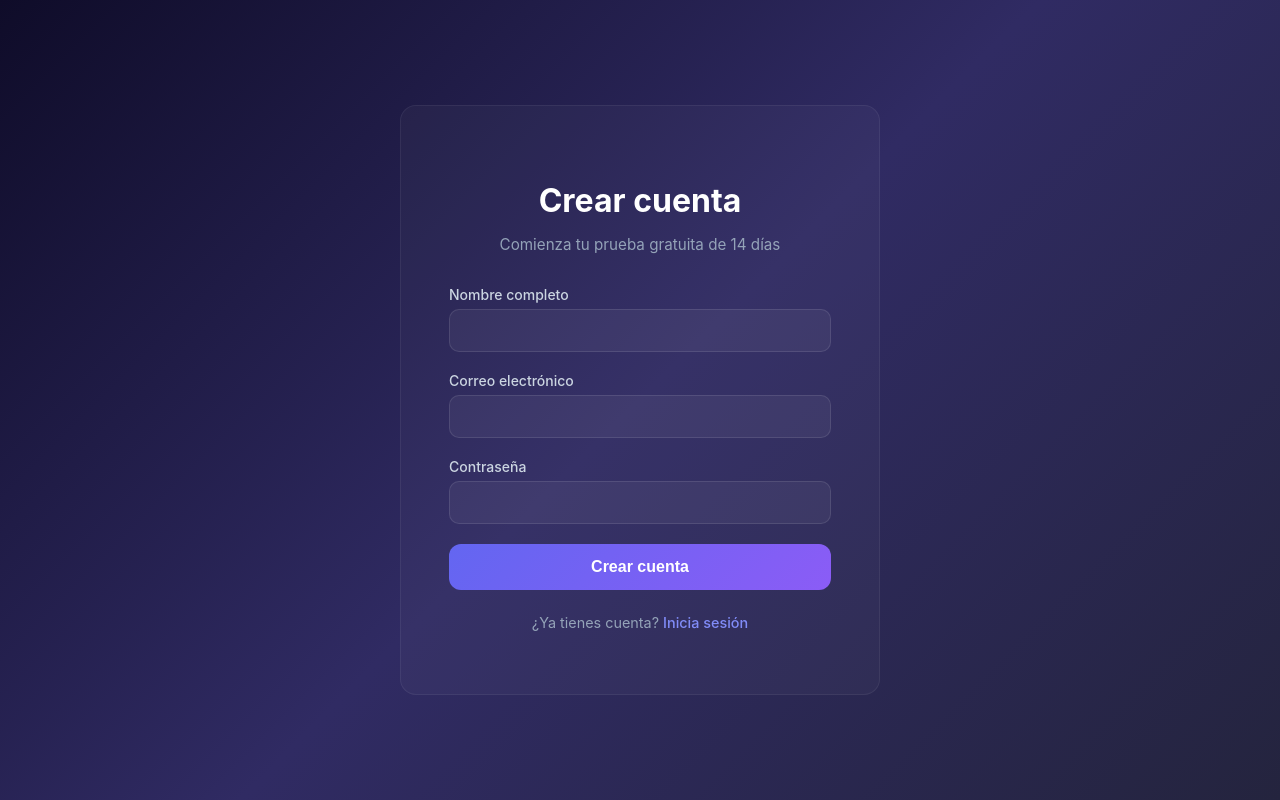
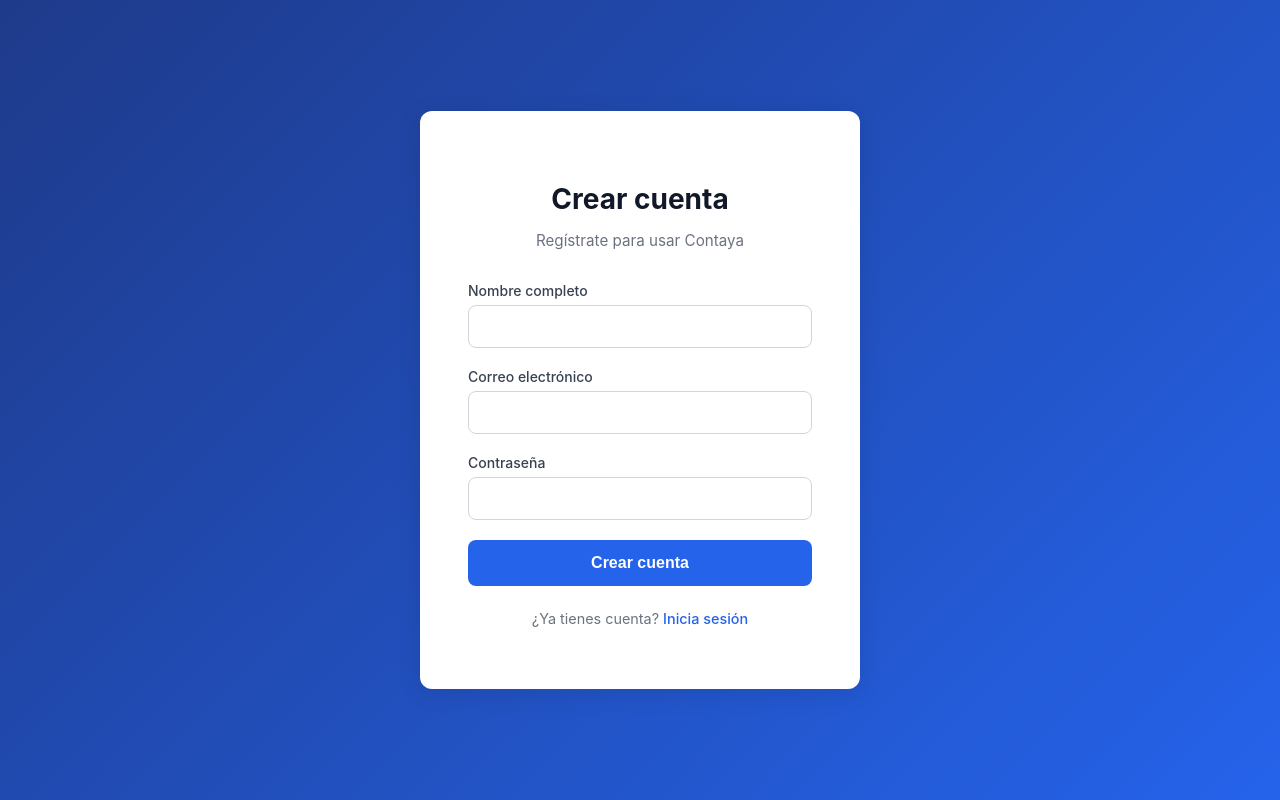
Before and after one commit to luis1929/contaya, a React (Vite) app in the folder frontend/: page /register in a window 1280 px wide. Built offline with nearby package versions, Linux system fonts and the light colour scheme.

Commit message:
redesign: todas las páginas al estilo facturatech (blanco/azul)

```diff
--- a/frontend/src/pages/Clients.jsx
+++ b/frontend/src/pages/Clients.jsx
@@ -2,33 +2,20 @@ import { useState, useEffect } from 'react';
 import { useNavigate } from 'react-router-dom';
 
 const s = {
-  page: { minHeight: '100vh', background: '#0f0c29', color: '#fff', fontFamily: 'system-ui, sans-serif' },
-  top: {
-    display: 'flex', justifyContent: 'space-between', alignItems: 'center',
-    padding: '1.5rem 2rem', borderBottom: '1px solid rgba(255,255,255,0.06)',
-  },
-  logo: { fontSize: '1.25rem', fontWeight: '700', color: '#818cf8' },
-  logout: {
-    background: 'none', border: '1px solid rgba(255,255,255,0.1)',
-    color: '#94a3b8', padding: '0.5rem 1rem', borderRadius: '8px',
-    cursor: 'pointer', fontSize: '0.85rem',
-  },
+  page: { minHeight: '100vh', background: '#f8fafc', color: '#111827', fontFamily: 'system-ui, sans-serif' },
+  top: { display: 'flex', justifyContent: 'space-between', alignItems: 'center', padding: '1rem 2rem', borderBottom: '1px solid #e5e7eb', background: '#fff' },
+  logo: { fontSize: '1.25rem', fontWeight: '700', color: '#1e40af' },
+  logout: { background: 'none', border: '1px solid #d1d5db', color: '#4b5563', padding: '0.5rem 1rem', borderRadius: '8px', cursor: 'pointer', fontSize: '0.85rem' },
   main: { maxWidth: '1200px', margin: '0 auto', padding: '2rem' },
   title: { fontSize: '1.5rem', fontWeight: '700', marginBottom: '0.5rem' },
-  subtitle: { color: '#94a3b8', fontSize: '0.9rem', marginBottom: '2rem' },
+  subtitle: { color: '#6b7280', fontSize: '0.9rem', marginBottom: '2rem' },
   grid: { display: 'grid', gridTemplateColumns: 'repeat(auto-fit, minmax(280px, 1fr))', gap: '1rem' },
-  card: {
-    background: 'rgba(255,255,255,0.03)', border: '1px solid rgba(255,255,255,0.06)',
-    borderRadius: '12px', padding: '1.25rem',
-  },
-  cardName: { fontSize: '1.1rem', fontWeight: '700', color: '#fff', marginBottom: '0.5rem' },
-  cardStat: { color: '#94a3b8', fontSize: '0.85rem', marginBottom: '0.25rem' },
-  cardValue: { color: '#818cf8', fontWeight: '600' },
-  empty: { textAlign: 'center', color: '#64748b', padding: '3rem', fontSize: '0.9rem' },
-  loading: {
-    display: 'flex', alignItems: 'center', justifyContent: 'center',
-    minHeight: '100vh', color: '#94a3b8', fontSize: '1rem',
-  },
+  card: { background: '#fff', border: '1px solid #e5e7eb', borderRadius: '12px', padding: '1.25rem' },
+  cardName: { fontSize: '1.1rem', fontWeight: '700', color: '#111827', marginBottom: '0.5rem' },
+  cardStat: { color: '#6b7280', fontSize: '0.85rem', marginBottom: '0.25rem' },
+  cardValue: { color: '#2563eb', fontWeight: '600' },
+  empty: { textAlign: 'center', color: '#9ca3af', padding: '3rem', fontSize: '0.9rem' },
+  loading: { display: 'flex', alignItems: 'center', justifyContent: 'center', minHeight: '100vh', color: '#6b7280', fontSize: '1rem' },
 };
 
 function fmt(n) {
@@ -68,7 +55,7 @@ export default function Clients() {
       <div style={s.top}>
         <span style={s.logo}>Contaya</span>
         <div>
-          <a href="/dashboard" style={{ color: '#94a3b8', textDecoration: 'none', fontSize: '0.9rem', marginRight: '1rem' }}>← Dashboard</a>
+          <a href="/dashboard" style={{ color: '#4b5563', textDecoration: 'none', fontSize: '0.9rem', fontWeight: '500', marginRight: '1rem' }}>← Dashboard</a>
           <button style={s.logout} onClick={handleLogout}>Cerrar sesión</button>
         </div>
       </div>
--- a/frontend/src/pages/Dashboard.jsx
+++ b/frontend/src/pages/Dashboard.jsx
@@ -3,61 +3,56 @@ import { api } from '../services/api';
 import { Link, useNavigate } from 'react-router-dom';
 
 const s = {
-  page: {
-    minHeight: '100vh',
-    background: '#0f0c29',
-    color: '#fff',
-    fontFamily: 'system-ui, sans-serif',
-  },
+  page: { minHeight: '100vh', background: '#f8fafc', color: '#111827', fontFamily: 'system-ui, sans-serif' },
   top: {
     display: 'flex', justifyContent: 'space-between', alignItems: 'center',
-    padding: '1.5rem 2rem', borderBottom: '1px solid rgba(255,255,255,0.06)',
+    padding: '1rem 2rem', borderBottom: '1px solid #e5e7eb', background: '#fff',
   },
-  logo: { fontSize: '1.25rem', fontWeight: '700', color: '#818cf8' },
-  topLink: { color: '#94a3b8', textDecoration: 'none', fontSize: '0.85rem', marginRight: '1rem' },
+  logo: { fontSize: '1.25rem', fontWeight: '700', color: '#1e40af' },
+  topLink: { color: '#4b5563', textDecoration: 'none', fontSize: '0.85rem', marginRight: '1rem', fontWeight: '500' },
   logout: {
-    background: 'none', border: '1px solid rgba(255,255,255,0.1)',
-    color: '#94a3b8', padding: '0.5rem 1rem', borderRadius: '8px',
+    background: 'none', border: '1px solid #d1d5db',
+    color: '#4b5563', padding: '0.5rem 1rem', borderRadius: '8px',
     cursor: 'pointer', fontSize: '0.85rem',
   },
   main: { maxWidth: '1200px', margin: '0 auto', padding: '2rem' },
   title: { fontSize: '1.5rem', fontWeight: '700', marginBottom: '0.5rem' },
-  subtitle: { color: '#94a3b8', fontSize: '0.9rem', marginBottom: '2rem' },
+  subtitle: { color: '#6b7280', fontSize: '0.9rem', marginBottom: '2rem' },
   grid: { display: 'grid', gridTemplateColumns: 'repeat(auto-fit, minmax(200px, 1fr))', gap: '1rem', marginBottom: '2rem' },
   card: {
-    background: 'rgba(255,255,255,0.03)', border: '1px solid rgba(255,255,255,0.06)',
+    background: '#fff', border: '1px solid #e5e7eb',
     borderRadius: '12px', padding: '1.25rem',
   },
-  cardLabel: { color: '#94a3b8', fontSize: '0.8rem', marginBottom: '0.35rem' },
-  cardValue: { fontSize: '1.4rem', fontWeight: '700', color: '#fff' },
-  cardAccent: { color: '#818cf8' },
+  cardLabel: { color: '#6b7280', fontSize: '0.8rem', marginBottom: '0.35rem' },
+  cardValue: { fontSize: '1.4rem', fontWeight: '700', color: '#111827' },
+  cardAccent: { color: '#2563eb' },
   table: {
     width: '100%', borderCollapse: 'collapse',
-    background: 'rgba(255,255,255,0.02)',
-    borderRadius: '12px', overflow: 'hidden',
+    background: '#fff', borderRadius: '12px', overflow: 'hidden',
+    border: '1px solid #e5e7eb',
   },
   th: {
     padding: '0.75rem 1rem', textAlign: 'left',
-    color: '#94a3b8', fontSize: '0.8rem', fontWeight: '600',
-    borderBottom: '1px solid rgba(255,255,255,0.06)',
-    textTransform: 'uppercase', letterSpacing: '0.05em',
+    color: '#6b7280', fontSize: '0.8rem', fontWeight: '600',
+    borderBottom: '1px solid #e5e7eb',
+    textTransform: 'uppercase', letterSpacing: '0.05em', background: '#f9fafb',
   },
   td: {
     padding: '0.75rem 1rem', fontSize: '0.9rem',
-    borderBottom: '1px solid rgba(255,255,255,0.04)',
+    borderBottom: '1px solid #f3f4f6',
   },
   status: (v) => ({
     display: 'inline-block', padding: '0.2rem 0.6rem', borderRadius: '999px',
     fontSize: '0.75rem', fontWeight: '500',
-    background: v === 'Firmado' ? 'rgba(52,211,153,0.1)' : 'rgba(251,191,36,0.1)',
-    color: v === 'Firmado' ? '#34d399' : '#fbbf24',
+    background: v === 'Firmado' ? '#dcfce7' : '#fef3c7',
+    color: v === 'Firmado' ? '#16a34a' : '#d97706',
   }),
   paid: (v) => ({
-    color: v ? '#34d399' : '#64748b', fontSize: '0.85rem',
+    color: v ? '#16a34a' : '#9ca3af', fontSize: '0.85rem',
   }),
   loading: {
     display: 'flex', alignItems: 'center', justifyContent: 'center',
-    minHeight: '100vh', color: '#94a3b8', fontSize: '1rem',
+    minHeight: '100vh', color: '#6b7280', fontSize: '1rem',
   },
 };
 
@@ -95,7 +90,8 @@ export default function Dashboard() {
         <div>
           <Link to="/facturas" style={s.topLink}>Facturas</Link>
           <Link to="/clientes" style={s.topLink}>Clientes</Link>
-          <button style={s.logout} onClick={handleLogout}>Cerrar sesión</button>
+          <Link to="/" style={{ ...s.topLink, marginRight: 0 }}>Landing</Link>
+          <button style={{ ...s.logout, marginLeft: '1rem' }} onClick={handleLogout}>Cerrar sesión</button>
         </div>
       </div>
       <div style={s.main}>
--- a/frontend/src/pages/Facturas.jsx
+++ b/frontend/src/pages/Facturas.jsx
@@ -2,54 +2,28 @@ import { useState, useEffect } from 'react';
 import { useNavigate } from 'react-router-dom';
 
 const s = {
-  page: { minHeight: '100vh', background: '#0f0c29', color: '#fff', fontFamily: 'system-ui, sans-serif' },
-  top: { display: 'flex', justifyContent: 'space-between', alignItems: 'center', padding: '1.5rem 2rem', borderBottom: '1px solid rgba(255,255,255,0.06)' },
-  logo: { fontSize: '1.25rem', fontWeight: '700', color: '#818cf8' },
-  back: { color: '#94a3b8', textDecoration: 'none', fontSize: '0.9rem' },
+  page: { minHeight: '100vh', background: '#f8fafc', color: '#111827', fontFamily: 'system-ui, sans-serif' },
+  top: { display: 'flex', justifyContent: 'space-between', alignItems: 'center', padding: '1rem 2rem', borderBottom: '1px solid #e5e7eb', background: '#fff' },
+  logo: { fontSize: '1.25rem', fontWeight: '700', color: '#1e40af' },
+  back: { color: '#4b5563', textDecoration: 'none', fontSize: '0.9rem', fontWeight: '500' },
   main: { maxWidth: '1200px', margin: '0 auto', padding: '2rem' },
   title: { fontSize: '1.5rem', fontWeight: '700', marginBottom: '1.5rem' },
-  filters: {
-    display: 'flex', gap: '0.75rem', flexWrap: 'wrap', marginBottom: '2rem',
-    alignItems: 'end',
-  },
+  filters: { display: 'flex', gap: '0.75rem', flexWrap: 'wrap', marginBottom: '2rem', alignItems: 'end' },
   field: { display: 'flex', flexDirection: 'column', gap: '0.25rem' },
-  label: { color: '#94a3b8', fontSize: '0.75rem', fontWeight: '500' },
-  input: {
-    padding: '0.5rem 0.75rem', background: 'rgba(255,255,255,0.05)',
-    border: '1px solid rgba(255,255,255,0.1)', borderRadius: '8px',
-    color: '#fff', fontSize: '0.85rem', outline: 'none',
-  },
-  select: {
-    padding: '0.5rem 0.75rem', background: 'rgba(255,255,255,0.05)',
-    border: '1px solid rgba(255,255,255,0.1)', borderRadius: '8px',
-    color: '#fff', fontSize: '0.85rem', outline: 'none', cursor: 'pointer',
-  },
-  btn: {
-    padding: '0.5rem 1rem', background: 'linear-gradient(135deg, #6366f1, #8b5cf6)',
-    color: '#fff', border: 'none', borderRadius: '8px',
-    fontSize: '0.85rem', fontWeight: '600', cursor: 'pointer',
-    height: '36px',
-  },
-  table: {
-    width: '100%', borderCollapse: 'collapse',
-    background: 'rgba(255,255,255,0.02)', borderRadius: '12px', overflow: 'hidden',
-  },
-  th: {
-    padding: '0.75rem 1rem', textAlign: 'left', color: '#94a3b8',
-    fontSize: '0.75rem', fontWeight: '600', textTransform: 'uppercase', letterSpacing: '0.05em',
-    borderBottom: '1px solid rgba(255,255,255,0.06)',
-  },
-  td: {
-    padding: '0.75rem 1rem', fontSize: '0.85rem',
-    borderBottom: '1px solid rgba(255,255,255,0.04)',
-  },
+  label: { color: '#6b7280', fontSize: '0.75rem', fontWeight: '500' },
+  input: { padding: '0.5rem 0.75rem', background: '#fff', border: '1px solid #d1d5db', borderRadius: '8px', color: '#111827', fontSize: '0.85rem', outline: 'none' },
+  select: { padding: '0.5rem 0.75rem', background: '#fff', border: '1px solid #d1d5db', borderRadius: '8px', color: '#111827', fontSize: '0.85rem', outline: 'none', cursor: 'pointer' },
+  btn: { padding: '0.5rem 1rem', background: '#2563eb', color: '#fff', border: 'none', borderRadius: '8px', fontSize: '0.85rem', fontWeight: '600', cursor: 'pointer', height: '36px' },
+  table: { width: '100%', borderCollapse: 'collapse', background: '#fff', borderRadius: '12px', overflow: 'hidden', border: '1px solid #e5e7eb' },
+  th: { padding: '0.75rem 1rem', textAlign: 'left', color: '#6b7280', fontSize: '0.75rem', fontWeight: '600', textTransform: 'uppercase', letterSpacing: '0.05em', borderBottom: '1px solid #e5e7eb', background: '#f9fafb' },
+  td: { padding: '0.75rem 1rem', fontSize: '0.85rem', borderBottom: '1px solid #f3f4f6' },
   status: (v) => ({
     display: 'inline-block', padding: '0.2rem 0.6rem', borderRadius: '999px',
     fontSize: '0.7rem', fontWeight: '500',
-    background: v === 'Firmado' ? 'rgba(52,211,153,0.1)' : 'rgba(251,191,36,0.1)',
-    color: v === 'Firmado' ? '#34d399' : '#fbbf24',
+    background: v === 'Firmado' ? '#dcfce7' : '#fef3c7',
+    color: v === 'Firmado' ? '#16a34a' : '#d97706',
   }),
-  empty: { textAlign: 'center', color: '#64748b', padding: '3rem', fontSize: '0.9rem' },
+  empty: { textAlign: 'center', color: '#9ca3af', padding: '3rem', fontSize: '0.9rem' },
 };
 
 function fmt(n) {
@@ -151,7 +125,7 @@ export default function Facturas() {
                     <td style={s.td}>{inv.client_name || (inv.client || '').split('...')[0]}</td>
                     <td style={s.td}>{inv.created_at?.slice(0, 10)}</td>
                     <td style={{ ...s.td, fontWeight: '600' }}>{fmt(inv.total)}</td>
-                    <td style={{ ...s.td, color: '#a5b4fc' }}>{fmt(iva(inv.total))}</td>
+                    <td style={{ ...s.td, color: '#2563eb' }}>{fmt(iva(inv.total))}</td>
                     <td style={s.td}><span style={s.status(inv.status)}>{inv.status}</span></td>
                   </tr>
                 ))}
--- a/frontend/src/pages/ForgotPassword.jsx
+++ b/frontend/src/pages/ForgotPassword.jsx
@@ -4,37 +4,36 @@ import { Link } from 'react-router-dom';
 const s = {
   section: {
     minHeight: '100vh',
-    background: 'linear-gradient(135deg, #0f0c29, #302b63, #24243e)',
+    background: 'linear-gradient(135deg, #1e3a8a, #2563eb)',
     display: 'flex', alignItems: 'center', justifyContent: 'center', padding: '2rem',
   },
   card: {
-    background: 'rgba(255, 255, 255, 0.03)',
-    border: '1px solid rgba(255, 255, 255, 0.06)',
-    borderRadius: '16px', padding: '3rem',
-    width: '100%', maxWidth: '480px',
+    background: '#fff', borderRadius: '12px', padding: '3rem',
+    width: '100%', maxWidth: '440px', boxShadow: '0 4px 24px rgba(0,0,0,0.1)',
   },
   title: {
-    fontSize: 'clamp(1.5rem, 4vw, 2rem)',
-    fontWeight: '700', color: '#fff', marginBottom: '0.5rem', textAlign: 'center',
+    fontSize: 'clamp(1.5rem, 4vw, 1.75rem)',
+    fontWeight: '700', color: '#111827', marginBottom: '0.25rem', textAlign: 'center',
   },
   subtitle: {
-    color: '#94a3b8', textAlign: 'center', marginBottom: '2rem', fontSize: '0.95rem',
+    color: '#6b7280', textAlign: 'center', marginBottom: '2rem', fontSize: '0.95rem',
   },
   field: { marginBottom: '1.25rem' },
-  label: { display: 'block', color: '#cbd5e1', fontSize: '0.875rem', fontWeight: '500', marginBottom: '0.375rem' },
+  label: { display: 'block', color: '#374151', fontSize: '0.875rem', fontWeight: '500', marginBottom: '0.375rem' },
   input: {
-    width: '100%', padding: '0.75rem 1rem', background: 'rgba(255,255,255,0.05)',
-    border: '1px solid rgba(255,255,255,0.1)', borderRadius: '10px', color: '#fff',
+    width: '100%', padding: '0.75rem 1rem', background: '#fff',
+    border: '1px solid #d1d5db', borderRadius: '8px', color: '#111827',
     fontSize: '0.95rem', outline: 'none', boxSizing: 'border-box',
   },
   btn: {
-    width: '100%', padding: '0.875rem', background: 'linear-gradient(135deg, #6366f1, #8b5cf6)',
-    color: '#fff', border: 'none', borderRadius: '12px', fontSize: '1rem', fontWeight: '600', cursor: 'pointer',
+    width: '100%', padding: '0.875rem', background: '#2563eb',
+    color: '#fff', border: 'none', borderRadius: '8px',
+    fontSize: '1rem', fontWeight: '600', cursor: 'pointer',
   },
-  back: { textAlign: 'center', marginTop: '1.5rem', color: '#94a3b8', fontSize: '0.9rem' },
-  backA: { color: '#818cf8', textDecoration: 'none', fontWeight: '500' },
-  success: { color: '#34d399', fontSize: '0.875rem', textAlign: 'center', marginBottom: '1rem' },
-  error: { color: '#f87171', fontSize: '0.875rem', textAlign: 'center', marginBottom: '1rem' },
+  back: { textAlign: 'center', marginTop: '1.5rem', color: '#6b7280', fontSize: '0.9rem' },
+  backA: { color: '#2563eb', textDecoration: 'none', fontWeight: '500' },
+  success: { color: '#16a34a', fontSize: '0.875rem', textAlign: 'center', marginBottom: '1rem' },
+  error: { color: '#dc2626', fontSize: '0.875rem', textAlign: 'center', marginBottom: '1rem' },
 };
 
 export default function ForgotPassword() {
--- a/frontend/src/pages/Login.jsx
+++ b/frontend/src/pages/Login.jsx
@@ -4,48 +4,44 @@ import { Link, useNavigate } from 'react-router-dom';
 const s = {
   section: {
     minHeight: '100vh',
-    background: 'linear-gradient(135deg, #0f0c29, #302b63, #24243e)',
+    background: 'linear-gradient(135deg, #1e3a8a, #2563eb)',
     display: 'flex', alignItems: 'center', justifyContent: 'center', padding: '2rem',
   },
   card: {
-    background: 'rgba(255, 255, 255, 0.03)',
-    border: '1px solid rgba(255, 255, 255, 0.06)',
-    borderRadius: '16px', padding: '3rem',
-    width: '100%', maxWidth: '480px',
+    background: '#fff', borderRadius: '12px', padding: '3rem',
+    width: '100%', maxWidth: '440px', boxShadow: '0 4px 24px rgba(0,0,0,0.1)',
   },
   title: {
-    fontSize: 'clamp(1.5rem, 4vw, 2rem)',
-    fontWeight: '700', color: '#fff',
-    marginBottom: '0.5rem', textAlign: 'center',
+    fontSize: 'clamp(1.5rem, 4vw, 1.75rem)',
+    fontWeight: '700', color: '#111827',
+    marginBottom: '0.25rem', textAlign: 'center',
   },
   subtitle: {
-    color: '#94a3b8', textAlign: 'center',
+    color: '#6b7280', textAlign: 'center',
     marginBottom: '2rem', fontSize: '0.95rem',
   },
   field: { marginBottom: '1.25rem' },
   label: {
-    display: 'block', color: '#cbd5e1',
+    display: 'block', color: '#374151',
     fontSize: '0.875rem', fontWeight: '500', marginBottom: '0.375rem',
   },
   input: {
     width: '100%', padding: '0.75rem 1rem',
-    background: 'rgba(255,255,255,0.05)',
-    border: '1px solid rgba(255,255,255,0.1)',
-    borderRadius: '10px', color: '#fff',
+    background: '#fff',
+    border: '1px solid #d1d5db', borderRadius: '8px', color: '#111827',
     fontSize: '0.95rem', outline: 'none', boxSizing: 'border-box',
   },
   btn: {
     width: '100%', padding: '0.875rem',
-    background: 'linear-gradient(135deg, #6366f1, #8b5cf6)',
-    color: '#fff', border: 'none', borderRadius: '12px',
+    background: '#2563eb', color: '#fff', border: 'none', borderRadius: '8px',
     fontSize: '1rem', fontWeight: '600', cursor: 'pointer',
   },
   link: {
     textAlign: 'center', marginTop: '1.5rem',
-    color: '#94a3b8', fontSize: '0.9rem',
+    color: '#6b7280', fontSize: '0.9rem',
   },
-  linkA: { color: '#818cf8', textDecoration: 'none', fontWeight: '500' },
-  error: { color: '#f87171', fontSize: '0.875rem', textAlign: 'center', marginBottom: '1rem' },
+  linkA: { color: '#2563eb', textDecoration: 'none', fontWeight: '500' },
+  error: { color: '#dc2626', fontSize: '0.875rem', textAlign: 'center', marginBottom: '1rem' },
 };
 
 export default function Login() {
@@ -89,7 +85,7 @@ export default function Login() {
             <input style={s.input} type="password" value={password} onChange={e => setPassword(e.target.value)} required />
           </div>
           <div style={{ textAlign: 'right', marginBottom: '1rem' }}>
-            <a href="/forgot-password" style={{ color: '#818cf8', fontSize: '0.85rem', textDecoration: 'none' }}>¿Olvidaste tu contraseña?</a>
+            <a href="/forgot-password" style={{ color: '#2563eb', fontSize: '0.85rem', textDecoration: 'none' }}>¿Olvidaste tu contraseña?</a>
           </div>
           <button style={s.btn} type="submit">Entrar</button>
         </form>
--- a/frontend/src/pages/Register.jsx
+++ b/frontend/src/pages/Register.jsx
@@ -1,94 +1,47 @@
 import { useState } from 'react';
 import { Link, useNavigate } from 'react-router-dom';
 
-const styles = {
+const s = {
   section: {
     minHeight: '100vh',
-    background: 'linear-gradient(135deg, #0f0c29, #302b63, #24243e)',
-    display: 'flex',
-    alignItems: 'center',
-    justifyContent: 'center',
-    padding: '2rem',
+    background: 'linear-gradient(135deg, #1e3a8a, #2563eb)',
+    display: 'flex', alignItems: 'center', justifyContent: 'center', padding: '2rem',
   },
   card: {
-    background: 'rgba(255, 255, 255, 0.03)',
-    border: '1px solid rgba(255, 255, 255, 0.06)',
-    borderRadius: '16px',
-    padding: '3rem',
-    width: '100%',
-    maxWidth: '480px',
+    background: '#fff', borderRadius: '12px', padding: '3rem',
+    width: '100%', maxWidth: '440px', boxShadow: '0 4px 24px rgba(0,0,0,0.1)',
   },
   title: {
-    fontSize: 'clamp(1.5rem, 4vw, 2rem)',
-    fontWeight: '700',
-    color: '#fff',
-    marginBottom: '0.5rem',
-    textAlign: 'center',
+    fontSize: 'clamp(1.5rem, 4vw, 1.75rem)',
+    fontWeight: '700', color: '#111827',
+    marginBottom: '0.25rem', textAlign: 'center',
   },
   subtitle: {
-    color: '#94a3b8',
-    textAlign: 'center',
-    marginBottom: '2rem',
-    fontSize: '0.95rem',
+    color: '#6b7280', textAlign: 'center',
+    marginBottom: '2rem', fontSize: '0.95rem',
   },
-  field: {
-    marginBottom: '1.25rem',
-  },
+  field: { marginBottom: '1.25rem' },
   label: {
-    display: 'block',
-    color: '#cbd5e1',
-    fontSize: '0.875rem',
-    fontWeight: '500',
-    marginBottom: '0.375rem',
+    display: 'block', color: '#374151',
+    fontSize: '0.875rem', fontWeight: '500', marginBottom: '0.375rem',
   },
   input: {
-    width: '100%',
-    padding: '0.75rem 1rem',
-    background: 'rgba(255,255,255,0.05)',
-    border: '1px solid rgba(255,255,255,0.1)',
-    borderRadius: '10px',
-    color: '#fff',
-    fontSize: '0.95rem',
-    outline: 'none',
-    boxSizing: 'border-box',
-  },
-  row: {
-    display: 'flex',
-    gap: '1rem',
-    marginBottom: '1.5rem',
-    alignItems: 'center',
-  },
-  checkbox: {
-    accentColor: '#6366f1',
-    width: '16px',
-    height: '16px',
-  },
-  checkLabel: {
-    color: '#94a3b8',
-    fontSize: '0.875rem',
+    width: '100%', padding: '0.75rem 1rem',
+    background: '#fff', border: '1px solid #d1d5db',
+    borderRadius: '8px', color: '#111827',
+    fontSize: '0.95rem', outline: 'none', boxSizing: 'border-box',
   },
   btn: {
-    width: '100%',
-    padding: '0.875rem',
-    background: 'linear-gradient(135deg, #6366f1, #8b5cf6)',
-    color: '#fff',
-    border: 'none',
-    borderRadius: '12px',
-    fontSize: '1rem',
-    fontWeight: '600',
-    cursor: 'pointer',
+    width: '100%', padding: '0.875rem',
+    background: '#2563eb', color: '#fff', border: 'none', borderRadius: '8px',
+    fontSize: '1rem', fontWeight: '600', cursor: 'pointer',
   },
-  login: {
-    textAlign: 'center',
-    marginTop: '1.5rem',
-    color: '#94a3b8',
-    fontSize: '0.9rem',
+  link: {
+    textAlign: 'center', marginTop: '1.5rem',
+    color: '#6b7280', fontSize: '0.9rem',
   },
-  loginLink: {
-    color: '#818cf8',
-    textDecoration: 'none',
-    fontWeight: '500',
-  },
+  linkA: { color: '#2563eb', textDecoration: 'none', fontWeight: '500' },
+  error: { color: '#dc2626', fontSize: '0.875rem', textAlign: 'center', marginBottom: '1rem' },
 };
 
 export default function Register() {
@@ -118,29 +71,29 @@ export default function Register() {
   }
 
   return (
-    <section style={styles.section}>
-      <div style={styles.card}>
-        <h2 style={styles.title}>Crear cuenta</h2>
-        <p style={styles.subtitle}>Comienza tu prueba gratuita de 14 días</p>
-        {error && <p style={{ ...styles.checkLabel, color: '#f87171', textAlign: 'center', marginBottom: '1rem' }}>{error}</p>}
+    <section style={s.section}>
+      <div style={s.card}>
+        <h2 style={s.title}>Crear cuenta</h2>
+        <p style={s.subtitle}>Regístrate para usar Contaya</p>
+        {error && <p style={s.error}>{error}</p>}
         <form onSubmit={handleSubmit}>
-          <div style={styles.field}>
-            <label style={styles.label}>Nombre completo</label>
-            <input style={styles.input} type="text" value={name} onChange={e => setName(e.target.value)} required />
+          <div style={s.field}>
+            <label style={s.label}>Nombre completo</label>
+            <input style={s.input} type="text" value={name} onChange={e => setName(e.target.value)} required />
           </div>
-          <div style={styles.field}>
-            <label style={styles.label}>Correo electrónico</label>
-            <input style={styles.input} type="email" value={email} onChange={e => setEmail(e.target.value)} required />
+          <div style={s.field}>
+            <label style={s.label}>Correo electrónico</label>
+            <input style={s.input} type="email" value={email} onChange={e => setEmail(e.target.value)} required />
           </div>
-          <div style={styles.field}>
-            <label style={styles.label}>Contraseña</label>
-            <input style={styles.input} type="password" value={password} onChange={e => setPassword(e.target.value)} required minLength={6} />
+          <div style={s.field}>
+            <label style={s.label}>Contraseña</label>
+            <input style={s.input} type="password" value={password} onChange={e => setPassword(e.target.value)} required minLength={6} />
           </div>
-          <button style={styles.btn} type="submit">Crear cuenta</button>
+          <button style={s.btn} type="submit">Crear cuenta</button>
         </form>
-        <p style={styles.login}>
+        <p style={s.link}>
           ¿Ya tienes cuenta?{' '}
-          <Link to="/login" style={styles.loginLink}>Inicia sesión</Link>
+          <Link to="/login" style={s.linkA}>Inicia sesión</Link>
         </p>
       </div>
     </section>
```
